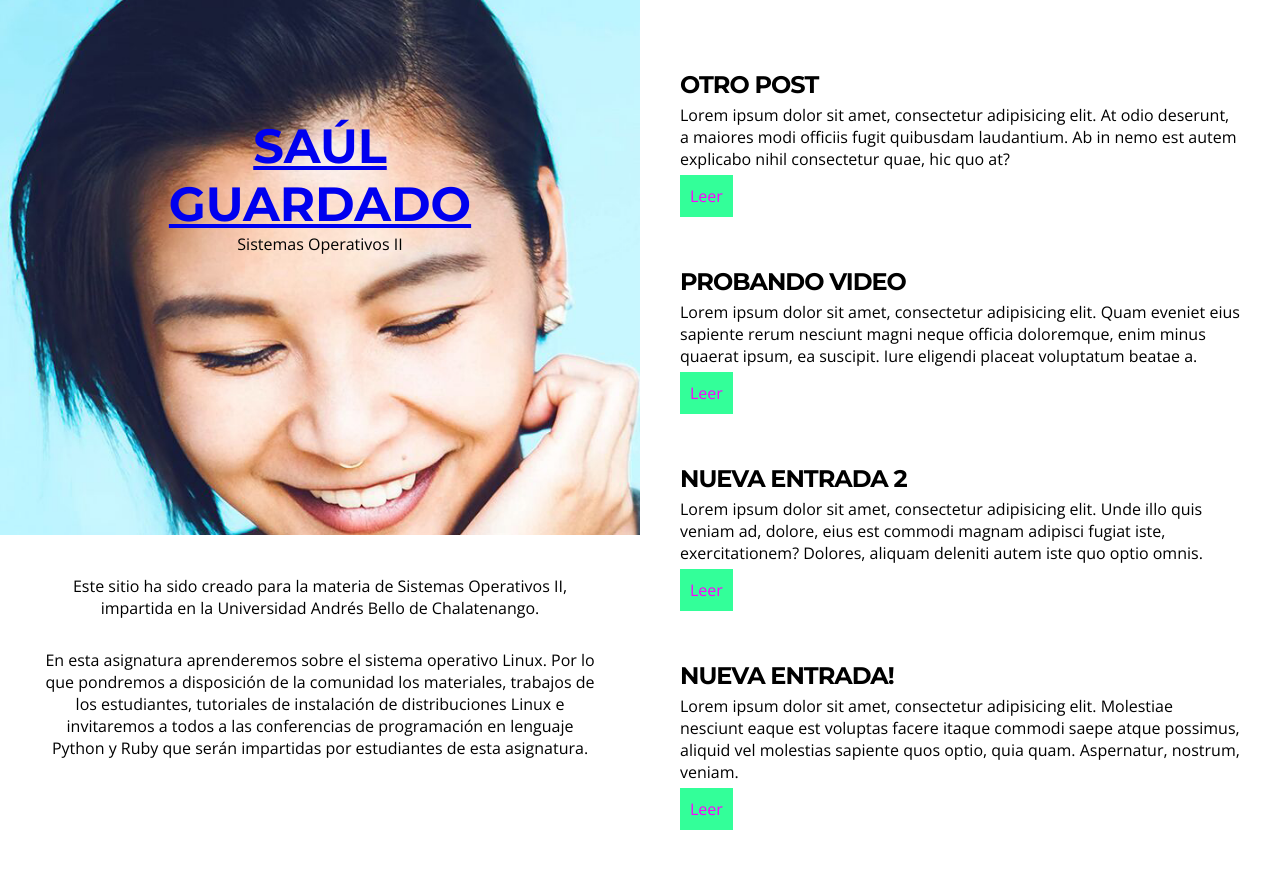
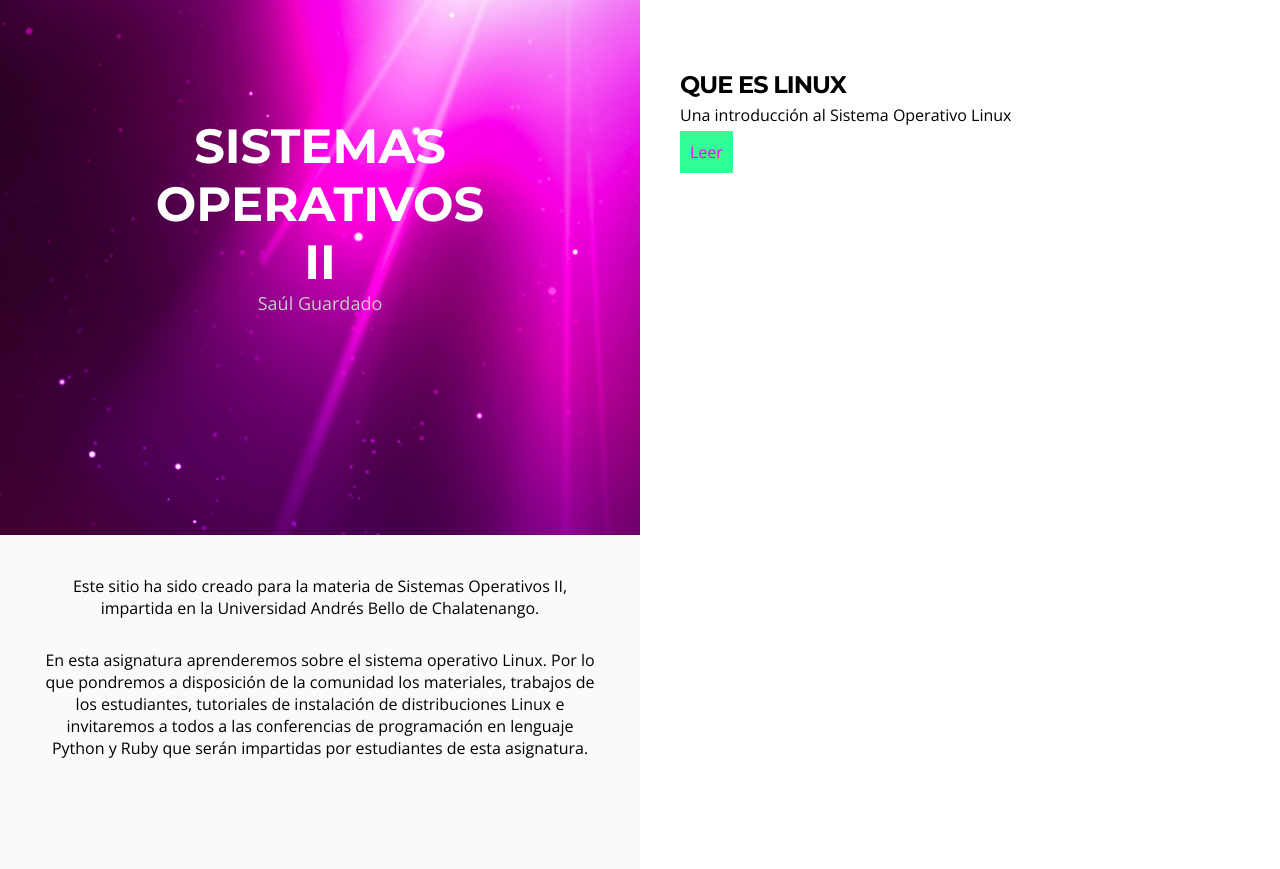
Before and after one commit to ryuzakig/openunab, a Jekyll site: the page built from index.html, in a window 1280 px wide. Shown: the top 869 px of the page. Built offline with Jekyll 4.4.1, drawn with Linux system fonts in a browser that asks for light colours.

Commit message:
primera version a mostrar

```diff
--- a/_config.yml
+++ b/_config.yml
@@ -1,14 +1,9 @@
 # Site settings
-title: Your awesome title
-email: your-email@domain.com
-description: > # this means to ignore newlines until "baseurl:"
-  Write an awesome description for your new site here. You can edit this
-  line in _config.yml. It will appear in your document head meta (for
-  Google search results) and in your feed.xml site description.
+title: Sistemas Operativos II
+email: saulantonio.guardado@unab.edu.sv
+description: "Un sitio construido para la materia de Sistemas Operativos II"
 baseurl: "/openunab" # the subpath of your site, e.g. /blog/
 url: "http://yourdomain.com" # the base hostname & protocol for your site
-twitter_username: jekyllrb
-github_username:  jekyll
 
 # Build settings
 markdown: kramdown
--- a/_includes/footer.html
+++ b/_includes/footer.html
@@ -1,55 +1,5 @@
 <footer class="site-footer">
 
-  <div class="wrapper">
-
-    <h2 class="footer-heading">{{ site.title }}</h2>
-
-    <div class="footer-col-wrapper">
-      <div class="footer-col  footer-col-1">
-        <ul class="contact-list">
-          <li>{{ site.title }}</li>
-          <li><a href="mailto:{{ site.email }}">{{ site.email }}</a></li>
-        </ul>
-      </div>
-
-      <div class="footer-col  footer-col-2">
-        <ul class="social-media-list">
-          {% if site.github_username %}
-          <li>
-            <a href="https://github.com/{{ site.github_username }}">
-              <span class="icon  icon--github">
-                <svg viewBox="0 0 16 16">
-                  <path fill="#828282" d="M7.999,0.431c-4.285,0-7.76,3.474-7.76,7.761 c0,3.428,2.223,6.337,5.307,7.363c0.388,0.071,0.53-0.168,0.53-0.374c0-0.184-0.007-0.672-0.01-1.32 c-2.159,0.469-2.614-1.04-2.614-1.04c-0.353-0.896-0.862-1.135-0.862-1.135c-0.705-0.481,0.053-0.472,0.053-0.472 c0.779,0.055,1.189,0.8,1.189,0.8c0.692,1.186,1.816,0.843,2.258,0.645c0.071-0.502,0.271-0.843,0.493-1.037 C4.86,11.425,3.049,10.76,3.049,7.786c0-0.847,0.302-1.54,0.799-2.082C3.768,5.507,3.501,4.718,3.924,3.65 c0,0,0.652-0.209,2.134,0.796C6.677,4.273,7.34,4.187,8,4.184c0.659,0.003,1.323,0.089,1.943,0.261 c1.482-1.004,2.132-0.796,2.132-0.796c0.423,1.068,0.157,1.857,0.077,2.054c0.497,0.542,0.798,1.235,0.798,2.082 c0,2.981-1.814,3.637-3.543,3.829c0.279,0.24,0.527,0.713,0.527,1.437c0,1.037-0.01,1.874-0.01,2.129 c0,0.208,0.14,0.449,0.534,0.373c3.081-1.028,5.302-3.935,5.302-7.362C15.76,3.906,12.285,0.431,7.999,0.431z"/>
-                </svg>
-              </span>
-
-              <span class="username">{{ site.github_username }}</span>
-            </a>
-          </li>
-          {% endif %}
-
-          {% if site.twitter_username %}
-          <li>
-            <a href="https://twitter.com/{{ site.twitter_username }}">
-              <span class="icon  icon--twitter">
-                <svg viewBox="0 0 16 16">
-                  <path fill="#828282" d="M15.969,3.058c-0.586,0.26-1.217,0.436-1.878,0.515c0.675-0.405,1.194-1.045,1.438-1.809
-                  c-0.632,0.375-1.332,0.647-2.076,0.793c-0.596-0.636-1.446-1.033-2.387-1.033c-1.806,0-3.27,1.464-3.27,3.27 c0,0.256,0.029,0.506,0.085,0.745C5.163,5.404,2.753,4.102,1.14,2.124C0.859,2.607,0.698,3.168,0.698,3.767 c0,1.134,0.577,2.135,1.455,2.722C1.616,6.472,1.112,6.325,0.671,6.08c0,0.014,0,0.027,0,0.041c0,1.584,1.127,2.906,2.623,3.206 C3.02,9.402,2.731,9.442,2.433,9.442c-0.211,0-0.416-0.021-0.615-0.059c0.416,1.299,1.624,2.245,3.055,2.271 c-1.119,0.877-2.529,1.4-4.061,1.4c-0.264,0-0.524-0.015-0.78-0.046c1.447,0.928,3.166,1.469,5.013,1.469 c6.015,0,9.304-4.983,9.304-9.304c0-0.142-0.003-0.283-0.009-0.423C14.976,4.29,15.531,3.714,15.969,3.058z"/>
-                </svg>
-              </span>
-
-              <span class="username">{{ site.twitter_username }}</span>
-            </a>
-          </li>
-          {% endif %}
-        </ul>
-      </div>
-
-      <div class="footer-col  footer-col-3">
-        <p class="text">{{ site.description }}</p>
-      </div>
-    </div>
-
-  </div>
+<p>{{ site.description }}</p>
 
 </footer>
--- a/_layouts/default.html
+++ b/_layouts/default.html
@@ -12,7 +12,7 @@
     </main>
 
 
- <!--    {% include footer.html %} -->
+<!--     {% include footer.html %} -->
 
   </body>
 
--- a/_layouts/portada.html
+++ b/_layouts/portada.html
@@ -7,8 +7,8 @@
 
       <section id="portada">
           <div class="informacion">
-            <h1><a href="{{ site.baseurl }}/">Saúl Guardado</a></h1>
-            <p>Sistemas Operativos II</p>
+            <h1><a href="{{ site.baseurl }}/">Sistemas Operativos II</a></h1>
+            <p>Saúl Guardado</p>
           </div>
           <div class="bienvenida">
             <p>Este sitio ha sido creado para la materia de Sistemas Operativos II, impartida en la Universidad Andrés Bello de Chalatenango.</p>
--- a/_posts/2016-02-08-nueva-entrada.md
+++ /dev/null
@@ -1,9 +0,0 @@
----
-layout: post
-title:  "Nueva Entrada!"
-date:   2016-02-08 16:53:01
-categories: jekyll update
-author: Saul Guardado
----
-
-Lorem ipsum dolor sit amet, consectetur adipisicing elit. Molestiae nesciunt eaque est voluptas facere itaque commodi saepe atque possimus, aliquid vel molestias sapiente quos optio, quia quam. Aspernatur, nostrum, veniam.
--- a/_posts/2016-02-08-nueva-entrada2.md
+++ /dev/null
@@ -1,9 +0,0 @@
----
-layout: post
-title:  "Nueva Entrada 2"
-date:   2016-02-08 20:53:01
-categories: jekyll update
-author: Saul Guardado
----
-
-Lorem ipsum dolor sit amet, consectetur adipisicing elit. Unde illo quis veniam ad, dolore, eius est commodi magnam adipisci fugiat iste, exercitationem? Dolores, aliquam deleniti autem iste quo optio omnis.
--- a/_posts/2016-02-09-otro-post.md
+++ /dev/null
@@ -1,9 +0,0 @@
----
-layout: post
-title:  "Otro Post"
-date:   2016-02-09 8:53:01
-categories: jekyll update
-author: Saul Guardado
----
-
-Lorem ipsum dolor sit amet, consectetur adipisicing elit. At odio deserunt, a maiores modi officiis fugit quibusdam laudantium. Ab in nemo est autem explicabo nihil consectetur quae, hic quo at?
--- a/css/main.scss
+++ b/css/main.scss
@@ -30,7 +30,7 @@ main section{
 	box-sizing: border-box;
 }
 section#portada{
-	background-image: url("../img/portrait_sm.jpg");
+	background-image: url("../img/portada.jpg");
 	background-size: cover;
 	height: 100vh;
 	position: relative;
@@ -43,11 +43,19 @@ section#portada{
 		h1{
 			font-size: 3em;
 			text-transform: uppercase;
+			a{
+				color: #fff;
+				text-decoration: none;
+			}
+		}
+		p{
+			color:#ccc;
+			font-size: 18px;
 		}
 	}
 	.bienvenida{
 		height: 35%;
-		background-color:#fff;
+		background-color: #FAFAFA;
 		padding: 25px;
 		position: absolute;
 		bottom: 0;
@@ -128,14 +136,19 @@ section#articulos{
 }
 
 /*  Ajustes para Responsive Design */
-@media screen and (max-width:568px) {
+@media screen and (max-width:720px) {
 	main section{
 		width: 100%;
 	}
 	section#portada{
-		background-image: url("../img/portrait_sm.jpg");
-		background-size: cover;
 		height: 40vh;
-		position: relative;
+		.informacion{
+			h1{
+				font-size: 20px;
+			}
+		}
+		.bienvenida{
+			overflow: hidden;
+		}
 	}
 }
```
Also changed, not shown: _posts/2016-02-09-que-es-linux.md (added, +19 -0 lines), index.html (+0 -22 lines), _drafts/2016-02-08-probando-video.md (renamed from _posts/2016-02-08-probando-video.md), img/portada.jpg (added), img/portrait_sm.jpg (deleted).
